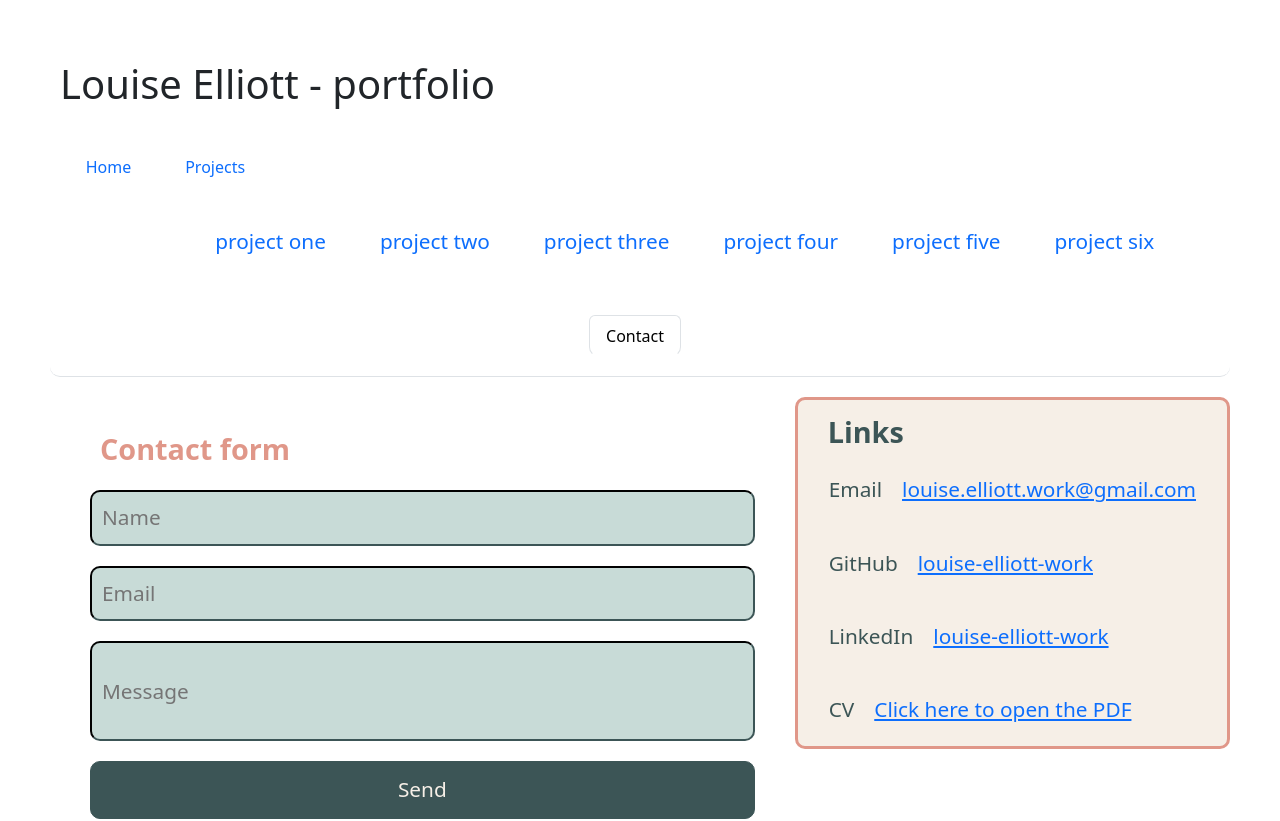
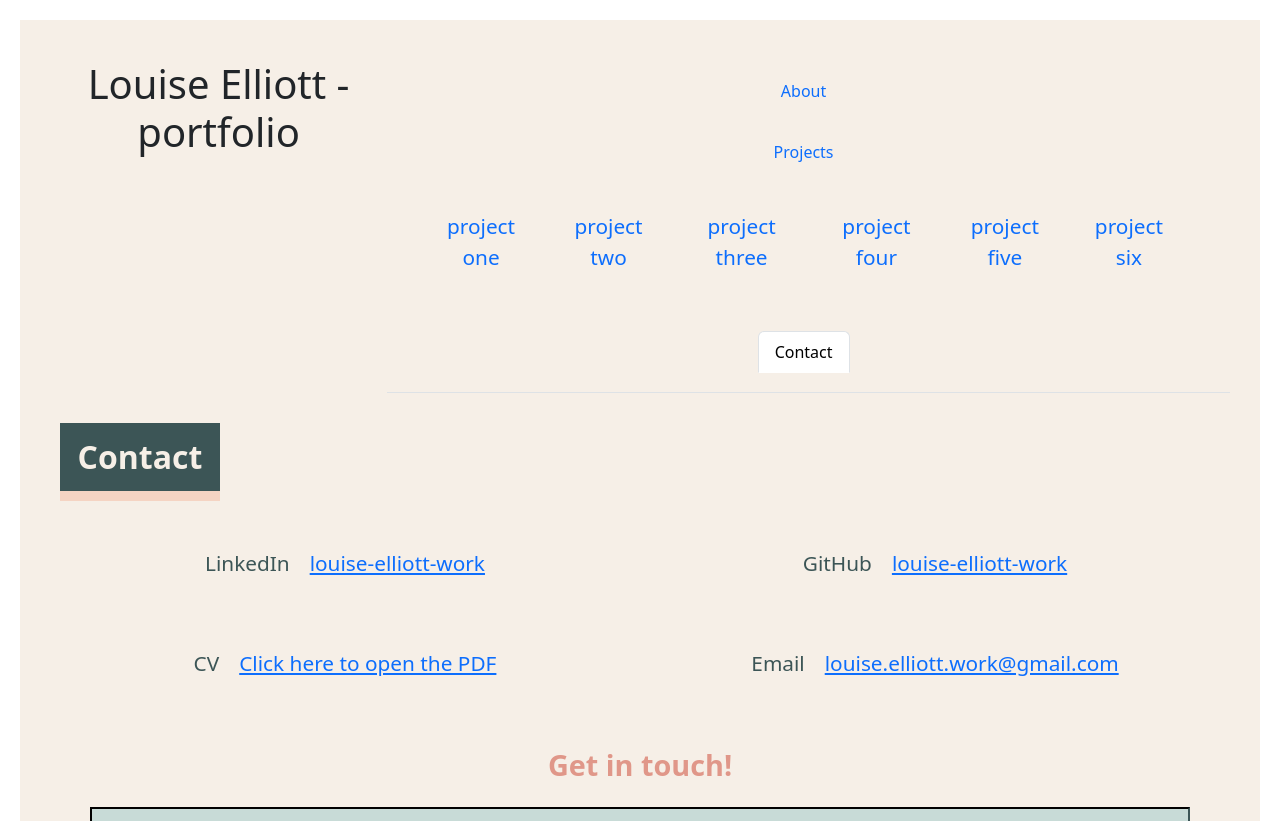
Before and after one commit to louise-elliott-work/react-portfolio, a React (Vite) app: page /contact in a window 1280 px wide. Shown: the top 821 px of the page. Built offline with nearby package versions, Linux system fonts and the light colour scheme.

Commit message:
branding changes for about and contact pages underway

```diff
--- a/src/App.jsx
+++ b/src/App.jsx
@@ -1,7 +1,7 @@
 import React, { useState } from 'react';
 import { BrowserRouter as Router, Route, Routes } from 'react-router-dom';
 import Header from './Header.jsx';
-import Home from './pages/Home.jsx';
+import About from './pages/About.jsx';
 import ProjectGallery from './pages/ProjectGallery.jsx';
 import Projects from './pages/Projects';
 import Contact from './pages/Contact';
@@ -15,7 +15,7 @@ function App() {
         <Header />
         <Routes>
           {/* Different paths set to be rendered, with Home set as the default */}
-          <Route path="/" element={<Home />} />
+          <Route path="/" element={<About />} />
           <Route path="projects" element={<Projects />} />
           <Route path="contact" element={<Contact />} />
         </Routes>
--- /dev/null
+++ b/src/Header.css
@@ -0,0 +1,12 @@
+.header-bar {
+    display: grid;
+    justify-content: space-around;
+    align-content: center;
+    grid-template-columns: 2fr 5fr;
+    grid-template-rows: 1fr;
+    text-align: center;
+}
+
+.heading {
+    grid-column: 1/2;
+}
--- a/src/Header.jsx
+++ b/src/Header.jsx
@@ -1,11 +1,12 @@
 import React from "react";
 import NavBar from './NavBar';
+import './Header.css';
 
 // Header, containing NavBar, rendered across every page component of the site
 function Header() {
     return (
-        <div>
-            <h1>Louise Elliott - portfolio</h1>
+        <div className="header-bar">
+            <h1 className="heading">Louise Elliott - portfolio</h1>
             <NavBar />
         </div>
     )
--- a/src/NavBar.jsx
+++ b/src/NavBar.jsx
@@ -15,7 +15,7 @@ function NavBar() {
                     isActive ? 'nav-link active' : 'nav-link'
                     }
                 >
-                Home
+                About
                 </NavLink>
             </li>
 
--- a/src/pages/Home.css
+++ b/src/pages/About.css
@@ -2,19 +2,34 @@
     display: grid;
     justify-content: center;
     grid-template-columns: 1fr 1fr 1fr 1fr;
-    grid-template-rows: 3fr 1fr;
+    grid-template-rows: 1fr 3fr 1fr;
     padding: 10px;
 }
+
+.about-heading {
+    background-color: #3C5556;
+    color: #F6EFE7;
+    width: 10rem;
+    font-size: 2rem;
+    display: flex;
+    justify-content: center;
+    align-items: center;
+    margin-bottom: 2px;
+    border-bottom: solid 10px #F5D4C3;
+    grid-column: 1/5;
+    grid-row: 1/2;
+}
+
 
 .profile-text {
     padding: 0px 0px 10px 20px;
     font-size: 1.8rem;
-    grid-row: 1/2;
+    grid-row: 2/3;
     grid-column: 1/4;
 }
 
 .skills-container {
-    grid-row: 2/3;
+    grid-row: 3/4;
     grid-column: 1/4;
     padding: 20px;
     list-style: none;
@@ -27,7 +42,7 @@
     width: 100%;
     height: auto;
     padding: 20px;
-    grid-row: 1/3;
+    grid-row: 2/4;
     grid-column: 4/5;
 }
 
--- a/src/pages/Home.jsx
+++ b/src/pages/About.jsx
@@ -1,10 +1,14 @@
 import React from "react";
-import './Home.css';
+import './About.css';
 
 // Home page containing name, headshot, brand statement and indication that this is my portfolio site
 function About() {
     return (
         <div className="about-section">
+                <section className="about-heading-section">
+                {/* add background image */}
+                <strong className="about-heading">About</strong>
+            </section>
             <section className="profile-text">Front End Web Developer with a background in education and non-governmental organisations.  Driven and always keen to learn and adapt.  Effective at problem-solving, identifying areas for improvements and supporting colleagues with up-skilling and implementing change.  Fluent in Spanish.  Proficient in French.  Known as a conscientious professional with a keen eye for detail and a passion for making a difference.</section>
             <section className="profile-photo-container"><img className="profile-photo" src="/profile-photo-square.jpeg" alt="The circular image shows a photo of Louise Elliott"></img></section>
             <section className="skills-container">
--- a/src/pages/Contact.css
+++ b/src/pages/Contact.css
@@ -10,47 +10,63 @@
 
 * {
     padding: 10px;
-    border-radius: 10px;
-    height: auto;
-    width: auto;
     justify-content: center;
+    background-color: #F6EFE7;
 }
 
 .contact-grid {
     display: grid;
-    grid-template-columns: 4fr 1fr;
-    grid-template-rows: 1fr;
+    justify-content: space-around;
+    align-content: center;
+    grid-template-columns: 1fr 1fr;
+    grid-template-rows: 1fr 1fr 1fr 5fr;
+    text-align: center;
+}
+
+.contact-heading {
+    background-color: #3C5556;
+    color: #F6EFE7;
+    width: 10rem;
+    font-size: 2rem;
+    display: flex;
+    justify-content: center;
+    align-items: center;
+    margin-bottom: 2px;
+    border-bottom: solid 10px #F5D4C3;
+    grid-column: 1/3;
+    grid-row: 1/2;
 }
 
 .contact-form-container {
-    grid-column: 1/2;
-    grid-row: 1/2;
-}
-
-.contact-links-container {
-    grid-column: 2/3;
-    grid-row: 1/2;
-    height: 22rem;
-    padding: 10px;
-    background-color: #F6EFE7;
-    border-style: solid;
-    border-radius: 10px;
-    border-color: #E09789;
-}
-
-.links-heading {
-    font-size: 1.8rem;
-    padding: 20px;
-    color: #3C5556;
+    grid-column: 1/3;
+    grid-row: 4/5;
 }
 
 .button {
-    padding: 10px;
-    margin: 10px 0px 10px 0px;
     height: auto;
     width: 100%;
-    background-color: #F6EFE7;
     font-size: 1.3rem;
     color: #3C5556 !important;
-    text-align: start;
+    text-align: center;
+    background-color: #F6EFE7;
 }
+
+.linkedin-button{
+    grid-column: 1/2;
+    grid-row: 2/3;
+}
+
+.github-button{
+    grid-column: 2/3;
+    grid-row: 2/3;
+}
+
+.cv-button{
+    grid-column: 1/2;
+    grid-row: 3/4;
+}
+
+.email-button{
+    grid-column: 2/3;
+    grid-row: 3/4;
+}
--- a/src/pages/Contact.jsx
+++ b/src/pages/Contact.jsx
@@ -7,12 +7,14 @@ import './Contact.css';
 function Contact() {
     return (
         <div className="contact-grid">
-            <section className="contact-links-container">
-                <strong className='links-heading'>Links</strong>
+            <section className="contact-heading-section">
+                {/* add background image */}
+                <strong className="contact-heading">Contact</strong>
+            </section>
             <button className='button email-button'>
                 <span>Email</span>
-                    <Link to="mailto:louise.elliott.work@gmail.com" target="_blank">louise.elliott.work@gmail.com</Link
-                ></button>
+                <Link to="mailto:louise.elliott.work@gmail.com" target="_blank">louise.elliott.work@gmail.com</Link>
+            </button>
             <button className='button github-button'>
                 <span>GitHub</span>
                 <Link to="https://github.com/louise-elliott-work" target="_blank">louise-elliott-work</Link>
@@ -25,7 +27,7 @@ function Contact() {
                 <span>CV</span>
                 <Link to="..." className='cv-button' target="_blank">Click here to open the PDF</Link>
             </button>
-            </section>
+
             <section className="contact-form-container">
                 <section className="contact-form"><ContactForm /></section>
             </section>
--- a/src/pages/ContactForm.jsx
+++ b/src/pages/ContactForm.jsx
@@ -37,12 +37,12 @@ function ContactForm() {
             email: '',
             message: '',
         });
-        <p>Thank for your message, {formData.name} - I'll be in touch!</p>
+        <p>Thank for your message, {formData.name} - I'll get back to you shortly!</p>
     };
 
     return (
         <div className='contact-form-container'>
-            <strong className='contact-form-heading'>Contact form</strong>
+            <strong className='contact-form-heading'>Get in touch!</strong>
             <form className="contact-form">
                 <input className='form-element name'
                     value={formData.name}
```
Lines whose indentation alone changed are shown as unchanged.
